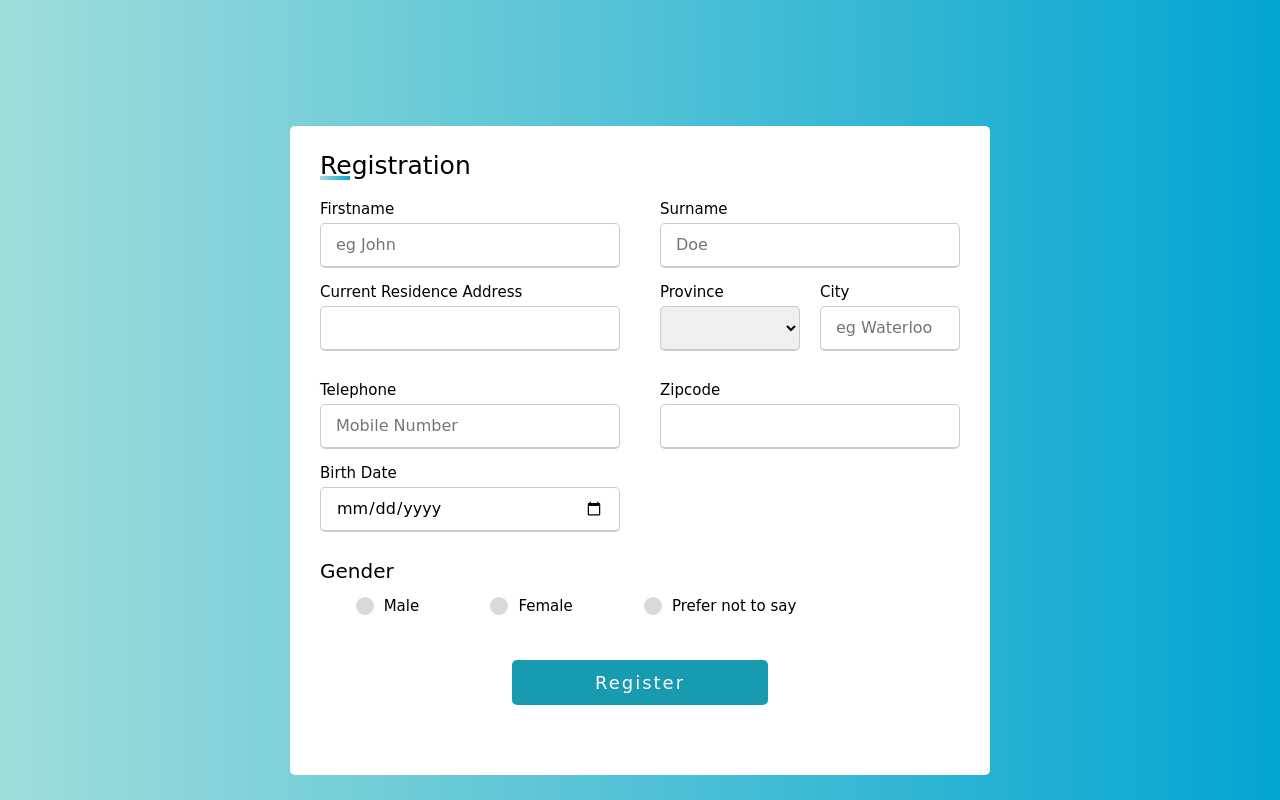
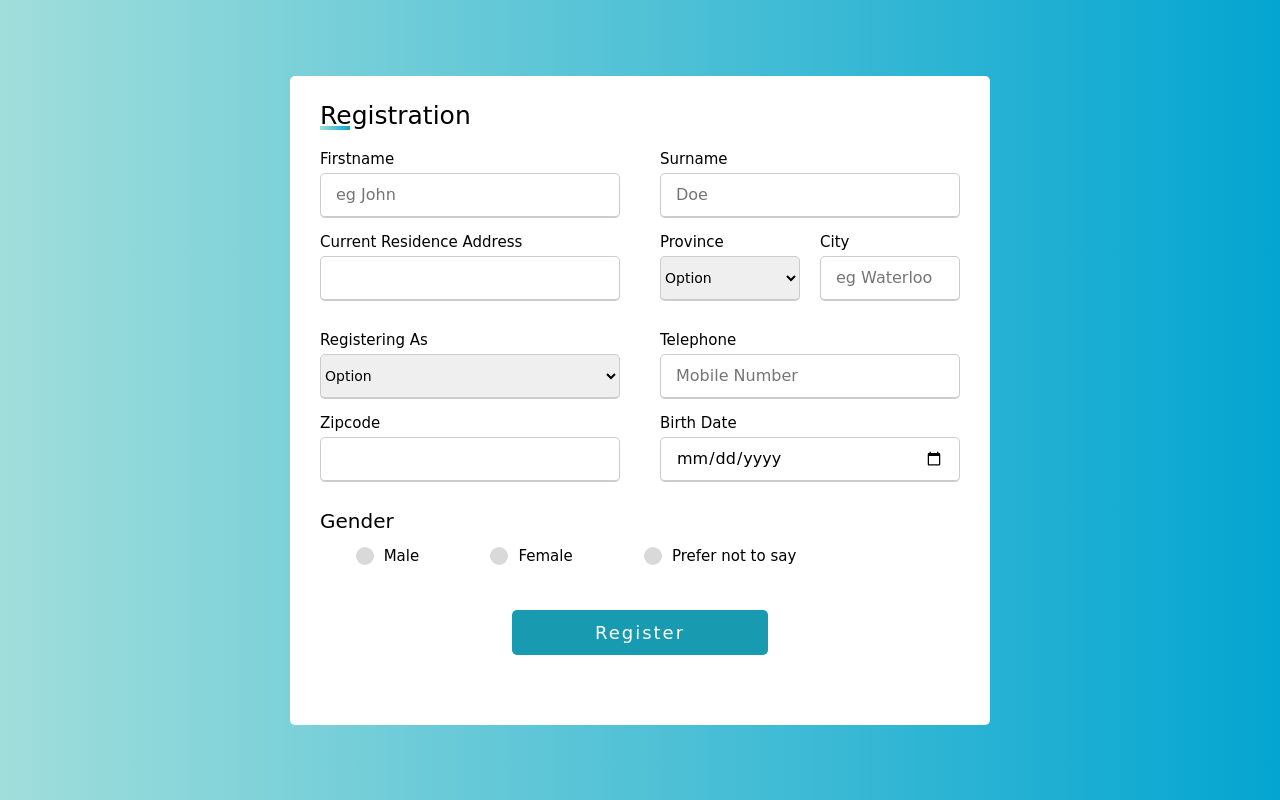
Before and after one commit to RunaalParmar/CandidVote, a website: page Register_page/index.html in a window 1280 px wide. Drawn offline with Linux system fonts and the light colour scheme; a web font is replaced by a local one.

Commit message:
Added the Registering As Field

```diff
--- a/Register_page/index.html
+++ b/Register_page/index.html
@@ -38,8 +38,8 @@
                     <div class="cover">
                         <div class="selector">
                             <span class="selector_label">Province</span>
-                            <select name="province" id="pv-1">
-                                <option value="option"></option>
+                            <select name="province" id="pv-1" >
+                                <option value="option">Option </option>
                                 <option value="Ontario">Ontario</option>
                                 <option value="Manitoba">Manitoba</option>
                                 <option value="British Coloumbia">British Coloumbia</option>
@@ -55,6 +55,37 @@
                     </div>
 
                 </div>
+
+
+
+
+
+
+
+
+                <div class="input-box">
+
+                        <div class="selector">
+                            <span class="details">Registering As</span>
+                            <select name="province" id="pv-1">
+                                <option value="option">Option</option>
+                                <option value="Ontario">Voter</option>
+                                <option value="Manitoba">Admin</option>
+                            </select>
+                        </div>
+
+
+
+
+
+
+                </div>
+
+
+
+
+
+
 
 
 
@@ -83,7 +114,7 @@
                 </div>
                 <div class="input-box">
                     <span class="details">Zipcode</span>
-                    <input type="text" pattern="^\s*?\d{5}(?:[-\s]\d{4})?\s*?$" placeholder="" required>
+                    <input type="text"  placeholder="" required>
                 </div>
                 <div class="input-box">
                     <span class="details">Birth Date</span>
--- a/Register_page/style.css
+++ b/Register_page/style.css
@@ -25,7 +25,7 @@
             background-color: #fff;
             padding: 2.5rem 3rem;
             border-radius: 0.5rem;
-            margin-top: 10rem;
+            /* margin-top: 10rem; */
         }
 
         .container .title {
```
